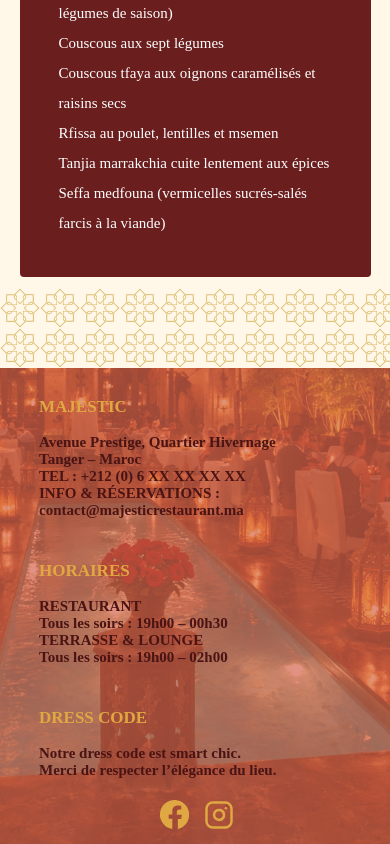
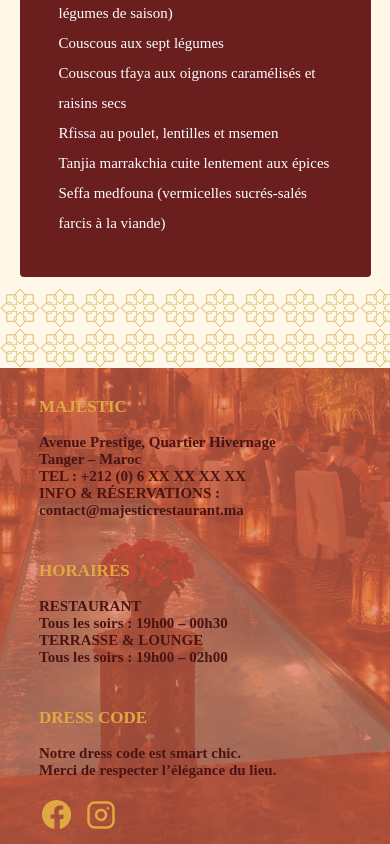
Before and after one commit to Nada00-sudo/menu-de-luxe, a React (Vite) app: page /menu in a window 390 px wide. Shown: the part 1332-2176 px from the top of the page. Built offline with nearby package versions, Linux system fonts and the light colour scheme; a web font is replaced by a local one.

Commit message:
changes extra

```diff
--- a/src/components/Footer.css
+++ b/src/components/Footer.css
@@ -63,10 +63,7 @@
   }
 }
 @media (max-width: 768px) {
-  .les_svg{
-    justify-content: center;
-    width: 100%;
-  }
+
   .addfooter p{
     font-size: 17px;
     font-weight: 700;
```
